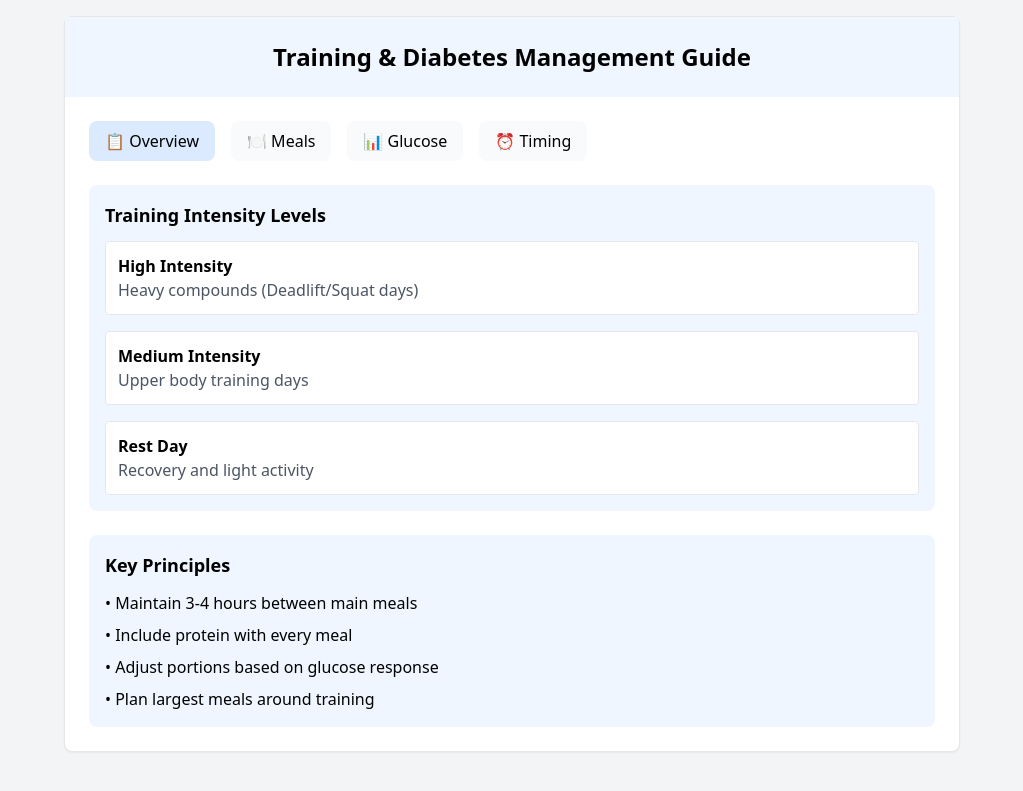
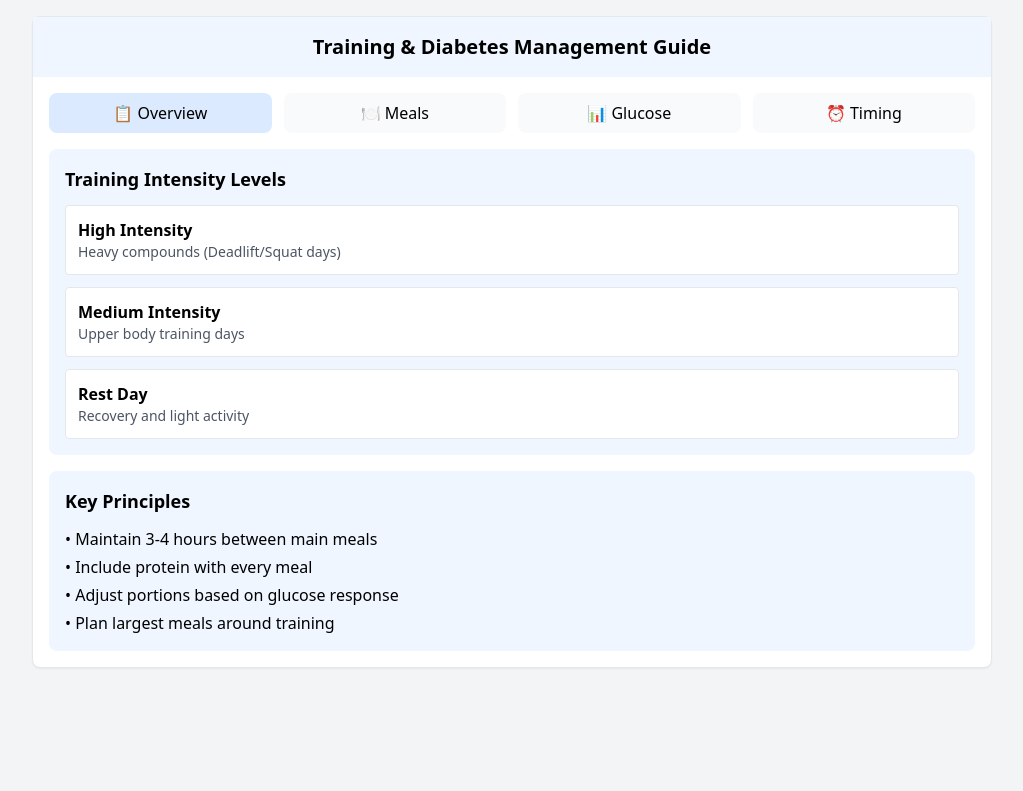
Before and after one commit to antenore/antenore.simbiosi.org, a Jekyll site: the page Interactive-Diabetes-and-Training-Management-Guide.html, which Jekyll copies as it is, in a window 1280 px wide. Shown: the top 791 px of the page, without its empty margins (128-1151 px from the left). Built offline with Jekyll 4.4.1, drawn with Linux system fonts in a browser that asks for light colours; nearby versions of some CDN libraries.

Commit message:
Updating diabetes files

```diff
--- a/Interactive-Diabetes-and-Training-Management-Guide.html
+++ b/Interactive-Diabetes-and-Training-Management-Guide.html
@@ -14,10 +14,11 @@
     <style type="text/tailwindcss">
         @layer components {
             .card {
-                @apply rounded-lg border bg-white shadow-sm;
+                @apply rounded-lg border bg-white shadow-sm w-full mx-auto;
+                max-width: 100%;
             }
             .tab-button {
-                @apply px-4 py-2 rounded-lg transition-colors;
+                @apply px-2 py-1 rounded-lg transition-colors text-sm md:text-base md:px-4 md:py-2;
             }
             .tab-button.active {
                 @apply bg-blue-100;
@@ -26,15 +27,30 @@
                 @apply bg-gray-50 hover:bg-gray-100;
             }
             .info-card {
-                @apply p-4 bg-blue-50 rounded-lg;
+                @apply p-3 bg-blue-50 rounded-lg md:p-4;
             }
             .section-title {
-                @apply font-bold text-lg mb-3;
+                @apply font-bold text-base mb-2 md:text-lg md:mb-3;
+            }
+            @screen sm {
+                .card {
+                    max-width: 540px;
+                }
+            }
+            @screen md {
+                .card {
+                    max-width: 720px;
+                }
+            }
+            @screen lg {
+                .card {
+                    max-width: 960px;
+                }
             }
         }
     </style>
 </head>
-<body class="bg-gray-100 p-4">
+<body class="bg-gray-100 p-2 md:p-4">
     <div id="root"></div>
     <script type="text/babel" src="guide.js"></script>
 </body>
--- a/guide.js
+++ b/guide.js
@@ -4,7 +4,7 @@ const TRAINING_INTENSITIES = {
     name: "High Intensity",
     description: "Heavy compounds (Deadlift/Squat days)",
     mealSizes: {
-      breakfast: 1.2, // Multiplier for base portions
+      breakfast: 1.2,
       lunch: 1.3,
       dinner: 1.2,
       snacks: 1.2
@@ -111,16 +111,15 @@ const TrainingDiabetesGuide = () => {
   const [activeTab, setActiveTab] = React.useState('overview');
   const [selectedIntensity, setSelectedIntensity] = React.useState('medium');
 
-  // Tab components
   const OverviewTab = () => (
-    <div className="space-y-6">
+    <div className="space-y-3 md:space-y-4">
       <div className="info-card">
         <h3 className="section-title">Training Intensity Levels</h3>
-        <div className="grid gap-4">
+        <div className="grid gap-2 md:gap-3">
           {Object.entries(TRAINING_INTENSITIES).map(([key, intensity]) => (
-            <div key={key} className="p-3 bg-white rounded border">
-              <h4 className="font-semibold">{intensity.name}</h4>
-              <p className="text-gray-600">{intensity.description}</p>
+            <div key={key} className="p-2 bg-white rounded border md:p-3">
+              <h4 className="font-semibold text-sm md:text-base">{intensity.name}</h4>
+              <p className="text-gray-600 text-sm">{intensity.description}</p>
             </div>
           ))}
         </div>
@@ -128,7 +127,7 @@ const TrainingDiabetesGuide = () => {
 
       <div className="info-card">
         <h3 className="section-title">Key Principles</h3>
-        <ul className="space-y-2">
+        <ul className="space-y-1 text-sm md:text-base">
           {MEAL_TIMING_PRINCIPLES.general.map((principle, i) => (
             <li key={i}>• {principle}</li>
           ))}
@@ -138,24 +137,26 @@ const TrainingDiabetesGuide = () => {
   );
 
   const MealsTab = () => (
-    <div className="space-y-6">
-      <div className="flex gap-4 mb-4">
+    <div className="space-y-3 md:space-y-4">
+      <div className="flex flex-wrap gap-2 mb-3 md:gap-3 md:mb-4">
         {Object.entries(TRAINING_INTENSITIES).map(([key, intensity]) => (
           <button
             key={key}
             onClick={() => setSelectedIntensity(key)}
-            className={`tab-button ${selectedIntensity === key ? 'active' : ''}`}
+            className={`tab-button flex-1 min-w-[calc(33%-0.5rem)] md:min-w-0 ${
+              selectedIntensity === key ? 'active' : ''
+            }`}
           >
             {intensity.name}
           </button>
         ))}
       </div>
 
-      <div className="grid gap-4">
+      <div className="grid gap-2 md:gap-3">
         {Object.entries(TRAINING_INTENSITIES[selectedIntensity].baseMeals).map(([meal, items]) => (
           <div key={meal} className="info-card">
             <h3 className="section-title capitalize">{meal.replace(/([A-Z])/g, ' $1').trim()}</h3>
-            <ul className="list-disc pl-5 space-y-1">
+            <ul className="list-disc pl-4 space-y-1 text-sm md:text-base">
               {items.map((item, i) => (
                 <li key={i}>{item}</li>
               ))}
@@ -167,20 +168,20 @@ const TrainingDiabetesGuide = () => {
   );
 
   const GlucoseTab = () => (
-    <div className="space-y-6">
+    <div className="space-y-3 md:space-y-4">
       {Object.entries(GLUCOSE_RULES).map(([timing, rules]) => (
         <div key={timing} className="info-card">
           <h3 className="section-title capitalize">
             {timing.replace(/([A-Z])/g, ' $1').trim()} Guidelines
           </h3>
-          <div className="space-y-3">
+          <div className="space-y-2">
             {rules.map((rule, i) => (
-              <div key={i} className="bg-white p-3 rounded border">
+              <div key={i} className="bg-white p-2 rounded border text-sm md:text-base md:p-3">
                 <div className="flex justify-between font-medium">
                   <span>{rule.range}</span>
                   <span>{rule.action}</span>
                 </div>
-                <p className="text-gray-600 text-sm mt-1">{rule.recommendation}</p>
+                <p className="text-gray-600 text-xs md:text-sm mt-1">{rule.recommendation}</p>
               </div>
             ))}
           </div>
@@ -190,11 +191,11 @@ const TrainingDiabetesGuide = () => {
   );
 
   const TimingTab = () => (
-    <div className="space-y-6">
+    <div className="space-y-3 md:space-y-4">
       {Object.entries(MEAL_TIMING_PRINCIPLES).map(([category, principles]) => (
         <div key={category} className="info-card">
           <h3 className="section-title capitalize">{category} Timing</h3>
-          <ul className="space-y-2">
+          <ul className="space-y-1 text-sm md:text-base">
             {principles.map((principle, i) => (
               <li key={i}>• {principle}</li>
             ))}
@@ -204,11 +205,11 @@ const TrainingDiabetesGuide = () => {
 
       <div className="info-card">
         <h3 className="section-title">Intensity-Specific Timing</h3>
-        <div className="space-y-4">
+        <div className="space-y-2 md:space-y-3">
           {Object.entries(TRAINING_INTENSITIES).map(([key, intensity]) => (
-            <div key={key} className="bg-white p-3 rounded border">
-              <h4 className="font-semibold mb-2">{intensity.name}</h4>
-              <ul className="space-y-1 text-sm">
+            <div key={key} className="bg-white p-2 rounded border md:p-3">
+              <h4 className="font-semibold text-sm md:text-base mb-1">{intensity.name}</h4>
+              <ul className="space-y-1 text-xs md:text-sm">
                 {Object.entries(intensity.timing).map(([timeKey, value]) => (
                   <li key={timeKey}>• {timeKey.replace(/([A-Z])/g, ' $1').trim()}: {value}</li>
                 ))}
@@ -221,15 +222,15 @@ const TrainingDiabetesGuide = () => {
   );
 
   return (
-    <div className="card max-w-4xl mx-auto">
-      <div className="p-6 bg-blue-50">
-        <h2 className="text-2xl font-semibold text-center">
+    <div className="card">
+      <div className="p-3 bg-blue-50 md:p-4">
+        <h2 className="text-lg font-semibold text-center md:text-xl">
           Training & Diabetes Management Guide
         </h2>
       </div>
 
-      <div className="p-6">
-        <div className="flex gap-4 mb-6">
+      <div className="p-2 md:p-4">
+        <div className="flex flex-wrap gap-2 mb-3 md:gap-3 md:mb-4">
           {[
             { id: 'overview', label: '📋 Overview' },
             { id: 'meals', label: '🍽️ Meals' },
@@ -239,7 +240,9 @@ const TrainingDiabetesGuide = () => {
             <button
               key={tab.id}
               onClick={() => setActiveTab(tab.id)}
-              className={`tab-button ${activeTab === tab.id ? 'active' : ''}`}
+              className={`tab-button flex-1 min-w-[calc(50%-0.5rem)] md:min-w-0 ${
+                activeTab === tab.id ? 'active' : ''
+              }`}
             >
               {tab.label}
             </button>
```
